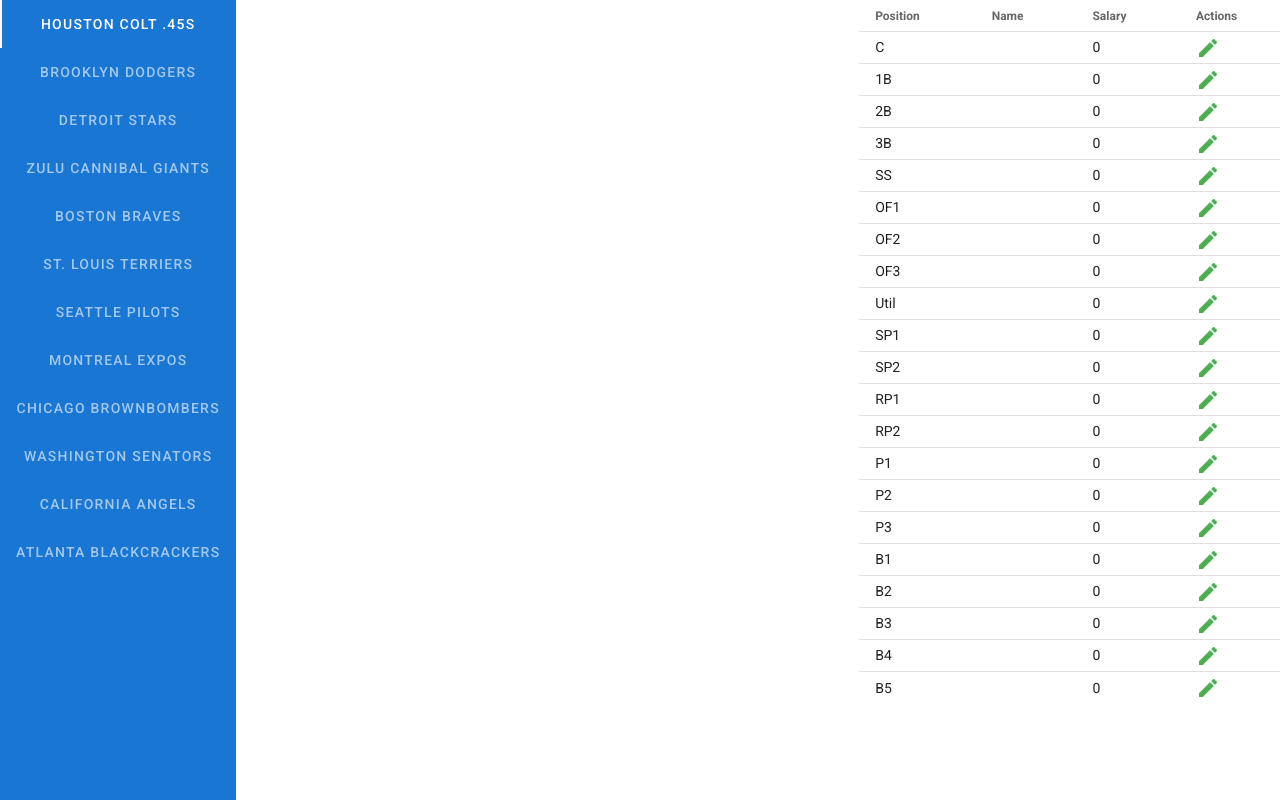
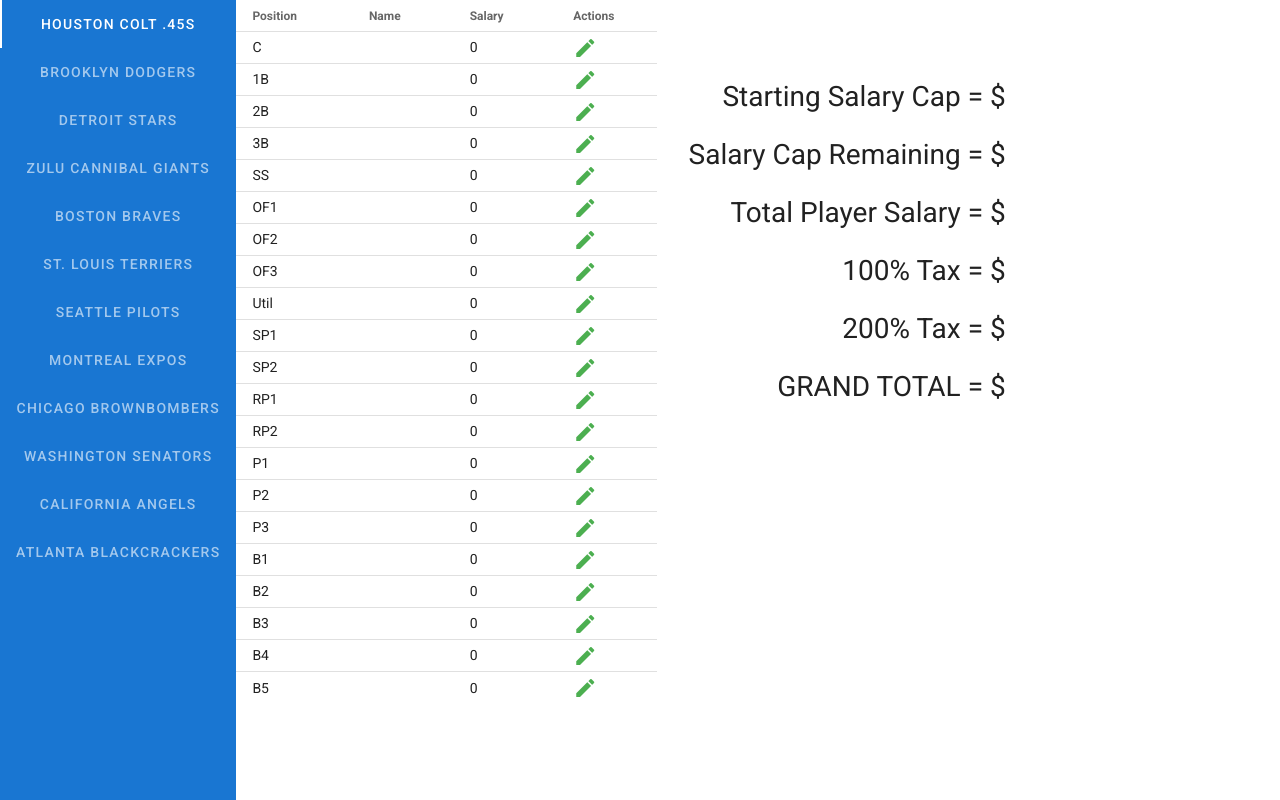
Before and after one commit to epatmalnieks/B2FFB, a Vue app: page / in a window 1280 px wide. Built offline with nearby package versions, Linux system fonts and the light colour scheme.

Commit message:
Style calculations

```diff
--- a/src/App.vue
+++ b/src/App.vue
@@ -6,17 +6,37 @@
       </v-tab>
       <v-tab-item v-for="team in teams" :key="team.name">
         <v-row>
-          <v-col cols="7">
-
-          </v-col>
           <v-col cols="5">
             <team-table :players="team.players"></team-table>
+          </v-col>
+          <v-col cols="4">
+            <div class="d-flex justify-center align-center calculations">
+              <div>
+                <p>Starting Salary Cap = $</p>
+                <p>Salary Cap Remaining = $</p>
+                <p>Total Player Salary = $</p>
+                <p>100% Tax = $</p>
+                <p>200% Tax = $</p>
+                <p>GRAND TOTAL = $</p>
+              </div>
+            </div>
           </v-col>
         </v-row>
       </v-tab-item>
     </v-tabs>
   </v-app>
 </template>
+
+<style scoped>
+.calculations {
+  height: 500px;
+  text-align: right;
+}
+
+p {
+  font-size: 28px;
+}
+</style>
 
 <script>
 import TeamTable from './components/TeamTable.vue';
```
